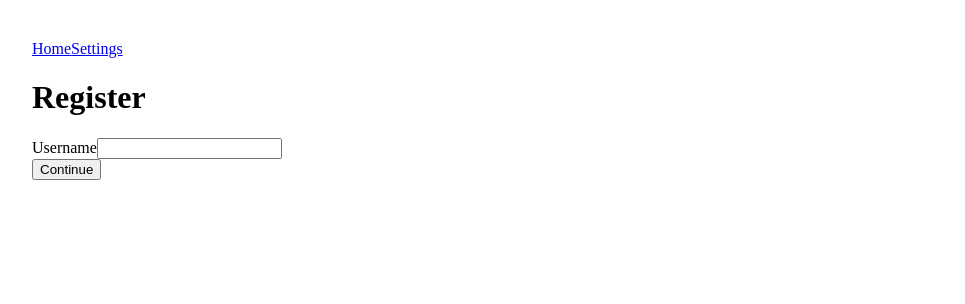
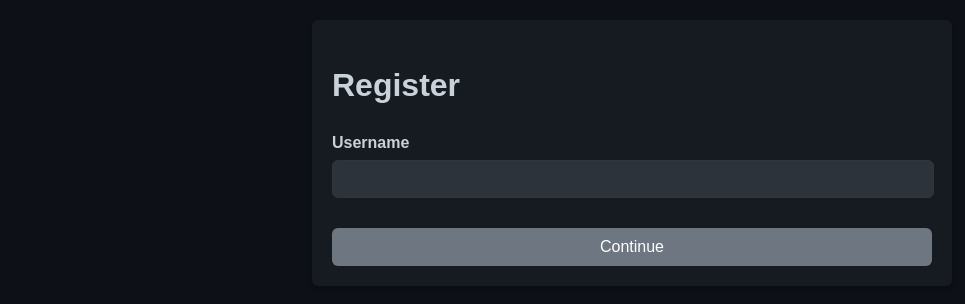
Before and after one commit to quentin-aslan/pills-reminder, a Vue app: page / in a window 1280 px wide. Shown: the top 304 px of the page, without its empty margins (8-973 px from the left). Built offline with nearby package versions, Linux system fonts and the light colour scheme.

Commit message:
:sparkles: vue-router removed + Improve the style of the frontend

```diff
--- a/package.json
+++ b/package.json
@@ -14,8 +14,7 @@
     "type-check": "vue-tsc --noEmit -p tsconfig.app.json --composite false"
   },
   "dependencies": {
-    "vue": "^3.3.4",
-    "vue-router": "^4.2.4"
+    "vue": "^3.3.4"
   },
   "devDependencies": {
     "@tsconfig/node18": "^18.2.0",
--- a/src/App.vue
+++ b/src/App.vue
@@ -1,31 +1,27 @@
 <template>
-  <div v-if="isBrowserCompatible">
-    <header>
-      <div class="wrapper">
-        <nav>
-          <RouterLink to="/">Home</RouterLink>
-          <RouterLink to="/settings">Settings</RouterLink>
-        </nav>
-      </div>
-    </header>
-
-    <RouterView v-if="userData" />
+  <div class="container" v-if="isBrowserCompatible">
+    <div class="card" v-if="userData">
+      <HistoryTable v-if="isPillOfTheDayTaken" />
+      <ButtonChoice v-else />
+    </div>
     <RegisterForm v-else />
   </div>
-  <div v-else>
-    <h1>Sorry, your browser is not compatible with this app</h1>
-  </div>
+
+  <h1 v-else>Sorry, your browser is not compatible with this app</h1>
 </template>
 
 <script setup lang="ts">
-import { RouterLink, RouterView } from 'vue-router'
 import {onMounted, ref} from "vue";
 import {useNotifications} from "@/composable/use-notifications";
 import {useUser} from "@/composable/use-user";
 import RegisterForm from "@/components/RegisterForm.vue";
+import ButtonChoice from "@/components/ButtonChoice.vue";
+import HistoryTable from "@/components/HistoryTable.vue";
+import {usePills} from "@/composable/use-pills";
 
 const { checkBrowserCompatibility } = useNotifications()
 const { userData, getUserData } = useUser()
+const { isPillOfTheDayTaken } =  usePills()
 const isBrowserCompatible = ref(false)
 
 onMounted(async () => {
--- a/src/assets/main.css
+++ b/src/assets/main.css
@@ -1,7 +1,103 @@
-#app {
-  max-width: 1280px;
+:root {
+  --container-padding: 20px;
+  --input-padding: 10px;
+  --border-radius: 6px;
+}
+
+body {
+  font-family: Arial, sans-serif;
+  margin: 20px;
+  line-height: 1.5;
+  color: #c9d1d9;
+  background-color: #0d1117;
+}
+
+#header {
+  text-align: center;
+}
+
+form {
+  display: flex;
+  flex-direction: column;
+  gap: 30px;
+}
+
+.container {
+  max-width: 600px;
   margin: 0 auto;
-  padding: 2rem;
+  padding: var(--container-padding);
+  background-color: #161b22;
+  border-radius: var(--border-radius);
+  box-shadow: 0 2px 4px rgba(0, 0, 0, 0.3);
+  display: flex;
+  flex-direction: column;
+  gap: 30px;
+}
 
-  font-weight: normal;
+.button {
+  padding: 10px 20px;
+  font-size: 16px;
+  background-color: #6e7681;
+  color: #fff;
+  border: none;
+  border-radius: var(--border-radius);
+  cursor: pointer;
 }
+
+label {
+  font-weight: 600;
+  display: block;
+  margin-bottom: 5px;
+}
+
+input[type="text"] {
+  width: calc(100% - var(--input-padding) * 2);
+  padding: 10px;
+  font-size: 14px;
+  background-color: #2d333b;
+  color: #c9d1d9;
+  border: 1px solid #30363d;
+  border-radius: var(--border-radius);
+}
+
+.card {
+  background-color: #2d333b;
+  padding: 20px;
+  border-radius: var(--border-radius);
+  box-shadow: 0 2px 4px rgba(0, 0, 0, 0.3);
+}
+
+.card h3 {
+  color: #fff;
+  margin-bottom: 10px;
+}
+
+.card p {
+  color: #c9d1d9;
+  margin-bottom: 10px;
+}
+
+
+/* Table Styles */
+.table {
+  width: 100%;
+  border-collapse: collapse;
+  margin-bottom: 20px;
+}
+
+.table th, .table td {
+  padding: 10px;
+  border: 1px solid #30363d;
+  background-color: #2d333b;
+  color: #c9d1d9;
+  text-align: left;
+}
+
+.table th {
+  background-color: #161b22;
+  font-weight: bold;
+}
+
+.table tr:hover {
+  background-color: #383e45;
+}
--- a/src/components/HistoryTable.vue
+++ b/src/components/HistoryTable.vue
@@ -1,22 +1,20 @@
 <template>
-
-  <table>
-    <thead>
+    <table class="table">
+      <thead>
       <tr>
         <th>Date</th>
         <th>Time</th>
-        <th>Notifications sent before the pills taken</th>
+        <th>Notifications sent</th>
       </tr>
-    </thead>
-    <tbody>
-    {{ userData.pillsHistory }}
-      <tr v-for="pill in userData.pillsHistory" :key="pill.id">
-        <td>{{getDayMonthYear(new Date(pill.date)) }}</td>
-        <td>{{ getHourMinutes(new Date(pill.date)) }}</td>
-        <td>{{ pill.notifications }}</td>
+      </thead>
+      <tbody>
+      <tr v-for="pillHistory of userData.pillsHistory">
+        <td>{{ getDayMonthYear(new Date(pillHistory.date)) }}</td>
+        <td>{{ getHourMinutes(new Date(pillHistory.date)) }}</td>
+        <td>{{pillHistory.notifications }}</td>
       </tr>
-    </tbody>x
-  </table>
+      </tbody>
+    </table>
 
 </template>
 
@@ -25,7 +23,6 @@ import { usePills } from "@/composable/use-pills";
 import {useUser} from "@/composable/use-user";
 const { userData } = useUser()
 const { getDayMonthYear, getHourMinutes } = usePills()
-
 </script>
 
 <style scoped>
--- a/src/components/RegisterForm.vue
+++ b/src/components/RegisterForm.vue
@@ -6,7 +6,7 @@
         <label for="username">Username</label>
         <input type="text" id="username" v-model="username" />
       </div>
-      <button @click.stop.prevent="continueRegister">Continue</button>
+      <button class="button" @click.stop.prevent="continueRegister">Continue</button>
     </form>
   </div>
 </template>
--- a/src/main.ts
+++ b/src/main.ts
@@ -2,10 +2,7 @@ import './assets/main.css'
 
 import { createApp } from 'vue'
 import App from './App.vue'
-import router from './router'
 
 const app = createApp(App)
 
-app.use(router)
-
 app.mount('#app')
--- a/src/router/index.ts
+++ /dev/null
@@ -1,23 +0,0 @@
-import { createRouter, createWebHistory } from 'vue-router'
-import HomeView from '../views/Home.vue'
-
-const router = createRouter({
-  history: createWebHistory(import.meta.env.BASE_URL),
-  routes: [
-    {
-      path: '/',
-      name: 'home',
-      component: HomeView
-    },
-    {
-      path: '/about',
-      name: 'about',
-      // route level code-splitting
-      // this generates a separate chunk (About.[hash].js) for this route
-      // which is lazy-loaded when the route is visited.
-      component: () => import('../views/Settings.vue')
-    }
-  ]
-})
-
-export default router
--- a/src/views/Home.vue
+++ /dev/null
@@ -1,12 +0,0 @@
-<template>
-  <div>
-    <HistoryTable v-if="isPillOfTheDayTaken" />
-    <ButtonChoice v-else />
-  </div>
-</template>
-<script setup lang="ts">
-import ButtonChoice from "@/components/ButtonChoice.vue";
-import HistoryTable from "@/components/HistoryTable.vue";
-import { usePills } from "@/composable/use-pills";
-const { isPillOfTheDayTaken } = usePills()
-</script>
--- a/src/views/Settings.vue
+++ /dev/null
@@ -1,20 +0,0 @@
-<template>
-  <div>
-    <h1>Settings</h1>
-      <h2>Set the hour of your reminder for your pills with thie datepicker</h2>
-      <div>
-        <input type="number" v-model="hour" min="0" max="23" />
-        <input type="number" v-model="minutes" min="0" max="59" />
-      </div>
-  </div>
-</template>
-
-<script lang="ts">
-import {ref} from "vue";
-
-const hour = ref(9)
-const minutes = ref(30)
-</script>
-
-<style>
-</style>
```
Also changed, not shown: 1 other file (tests, documents, lock files or other folders).
